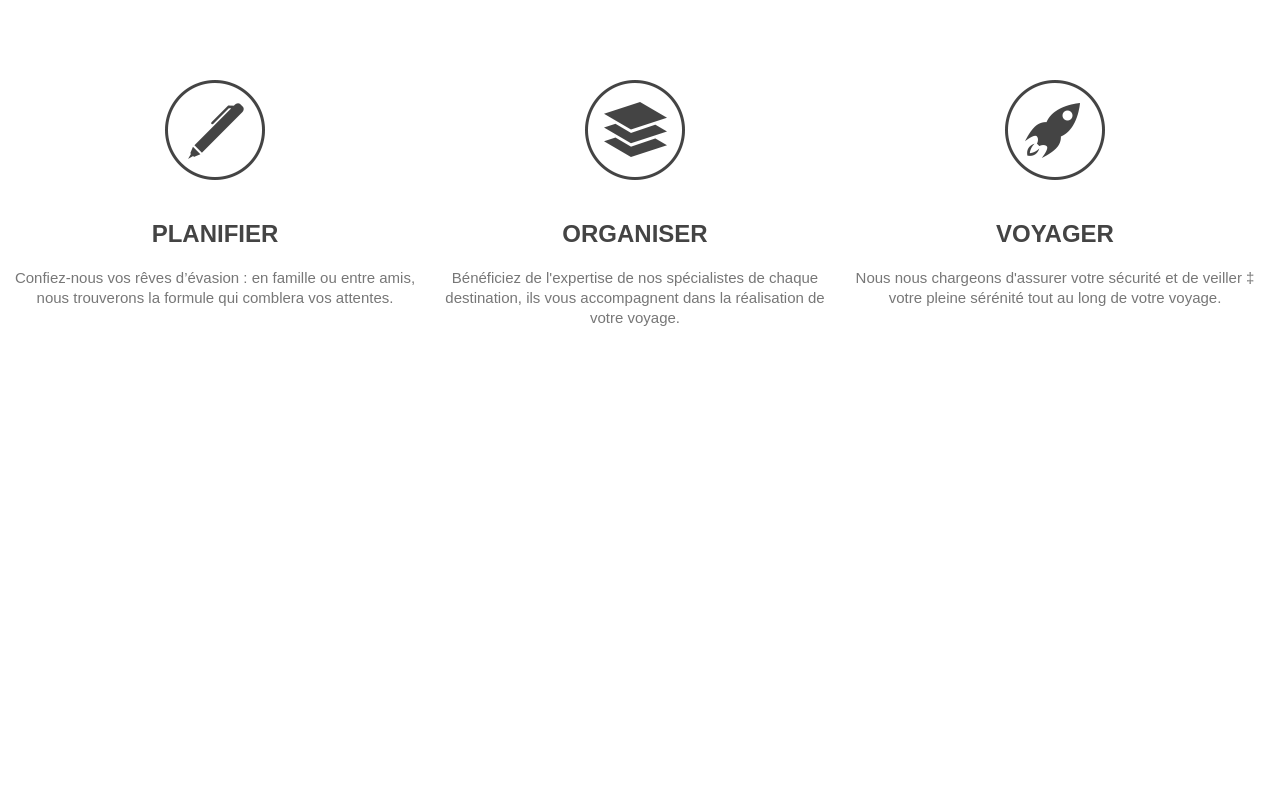
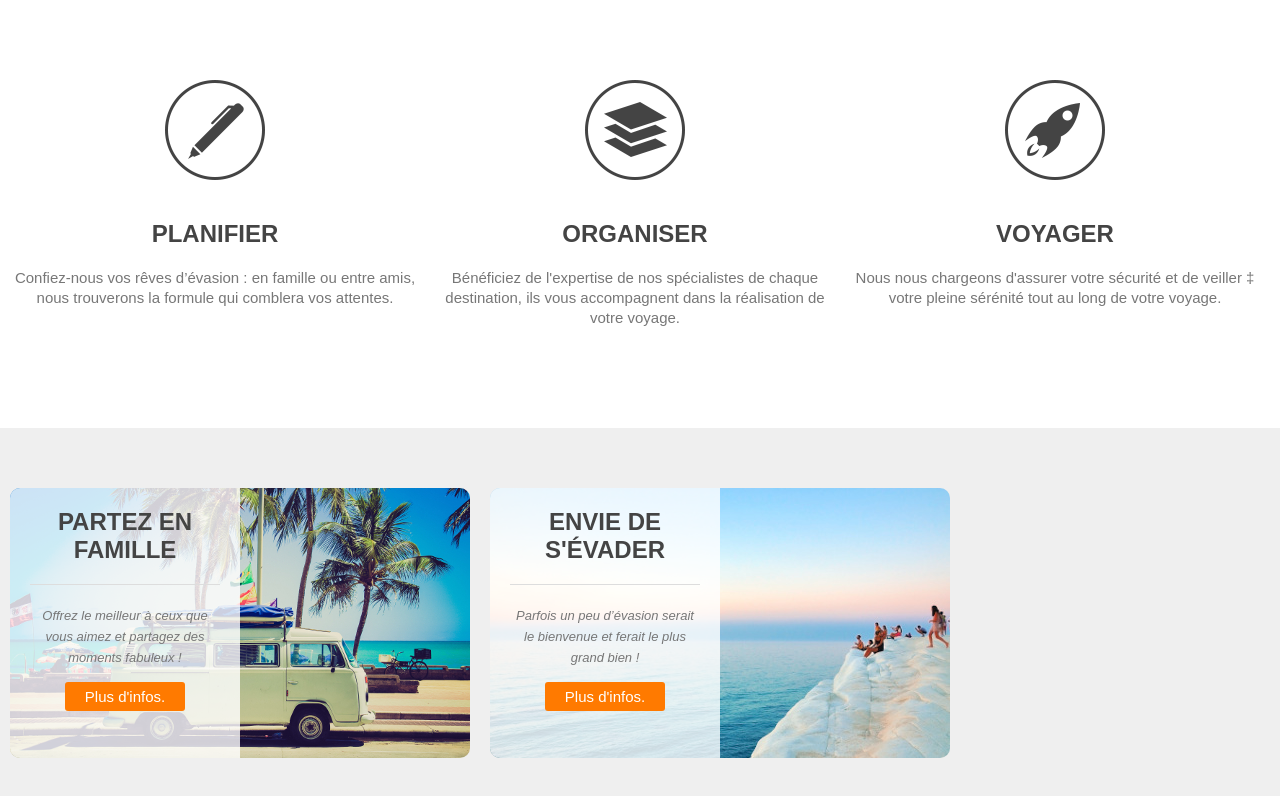
Before and after one commit to CarlosGomes94290/travel_agency, a plain HTML site: page index.html in a window 1280 px wide. Shown: the part 700-1496 px from the top of the page. Before the commit the page ends 1048 px from the top, so only its background shows below. Drawn offline with Linux system fonts and the light colour scheme.

Commit message:
Add possibilities style

```diff
--- a/index.html
+++ b/index.html
@@ -47,20 +47,38 @@
           <p>Nous nous chargeons d'assurer votre sécurité et de veiller ‡ votre pleine sérénité tout au long de votre voyage.
           </p>
         </li>
+        <div class="clear"></div>
       </ul>
     </div>
   </section>
 
   <section id="possibilities">
-  <div class="wrapper">
+    <div class="wrapper">
+      <article style="background-image: url(images/article-image-1.jpg);">
+        <div class="overlay">
+          <h4>Partez en famille</h4>
+          <p><small>Offrez le meilleur à ceux que vous aimez et partagez des moments fabuleux !</small>
+          </p>
+          <a href="#" class="button-2">Plus d'infos.</a>
+        </div>
+        </article >
 
+        <article style="background-image: url(images/article-image-2.jpg);">
+        <div class="overlay">
+          <h4>Envie de s'évader</h4>
+          <p><small>Parfois un peu d’évasion serait le bienvenue et ferait le plus grand bien !</small>
+          </p>
+          <a href="#" class="button-2">Plus d'infos.</a>
+        </div>
+      </article>
+      <div class="clear"></div>
     </div>
+  </section>
 
-  </section>
   <section id="contact">
   <div class="wrapper">
 
-    </div>
+  </div>
 
   </section>
 
--- a/styles.css
+++ b/styles.css
@@ -16,6 +16,10 @@ h1 {
   color: #444;
 }
 
+small {
+  font-size: 13px;
+  font-style: italic;
+}
 
 .wrapper {
   width: auto;
@@ -50,6 +54,10 @@ h4 {
 p {
   line-height: 20px;
   color: #777;
+}
+
+.clear {
+  clear: both;
 }
 
 /* HEADER */
@@ -146,3 +154,55 @@ header nav ul li a {
 #step-3 {
   background: url('images/steps-icon-3.png') no-repeat top center;
 }
+
+/* POSSIBILITIES */
+
+#possibilities {
+  background-color: #EFEFEF;
+  padding: 60px 0;
+}
+
+#possibilities article {
+  width: 460px;
+  height: 270px;
+  float: left;
+  border-radius: 10px;
+  text-align: center;
+}
+
+#possibilities article:first-child {
+  margin-right: 20px;
+}
+
+.overlay {
+  background: rgba(255, 255, 255, 0.80);
+  height: 230px;
+  width: 190px;
+  padding: 20px;
+  border-radius: 10px 0 0 10px;
+  text-align: center;
+}
+
+article h4 {
+  border-bottom: 1px solid #ddd;
+  padding-bottom: 20px;
+  text-transform: uppercase;
+  margin-bottom: 20px;
+  text-align: center;
+}
+
+#possibilities p {
+  text-align: center;
+  margin-bottom: 20px;
+}
+
+.button-2 {
+  background-color: #FF7a00;
+  color: white;
+  padding: 6px 20px;
+  border-radius: 3px;
+}
+
+#possibilities ul {
+  text-align: center;
+}
```
